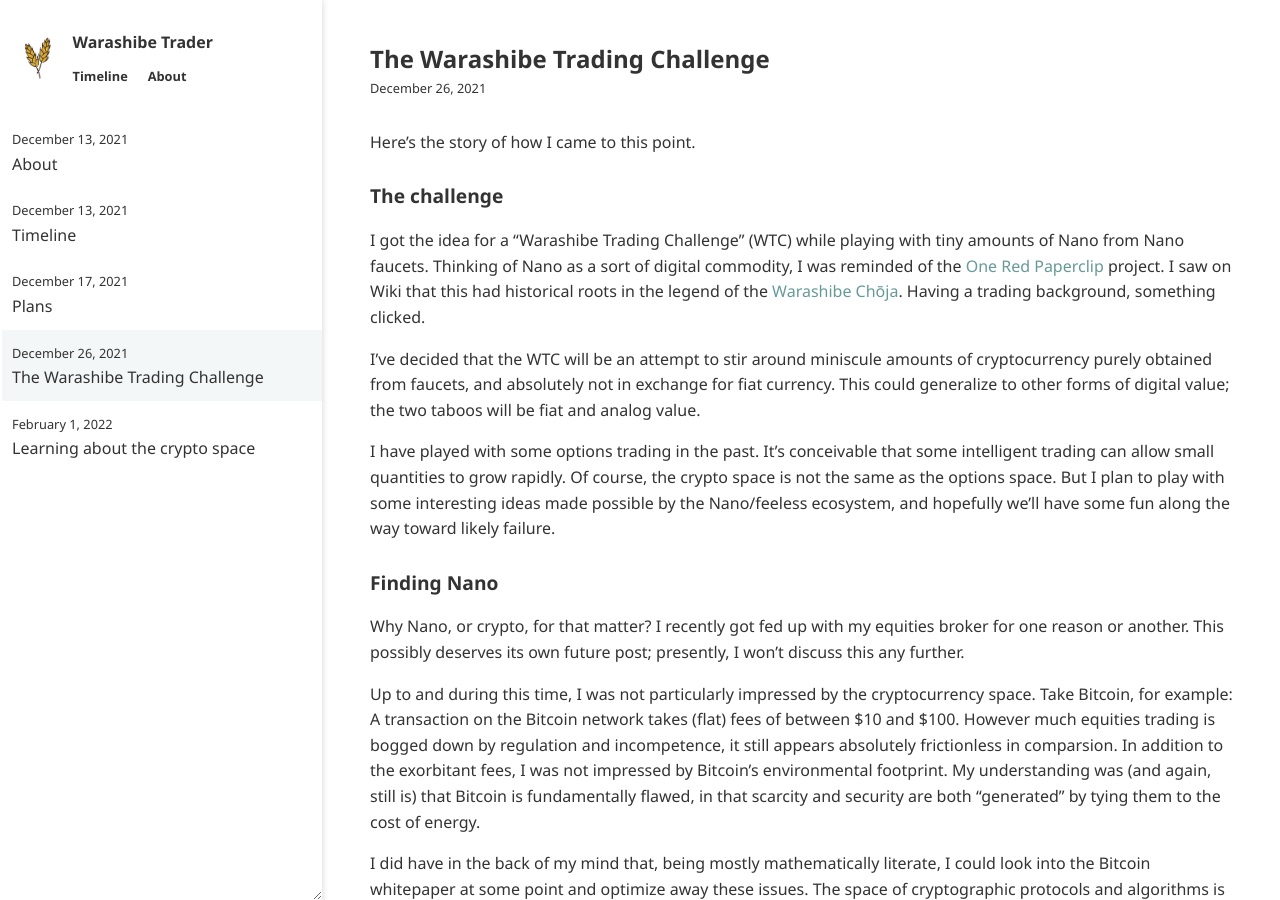
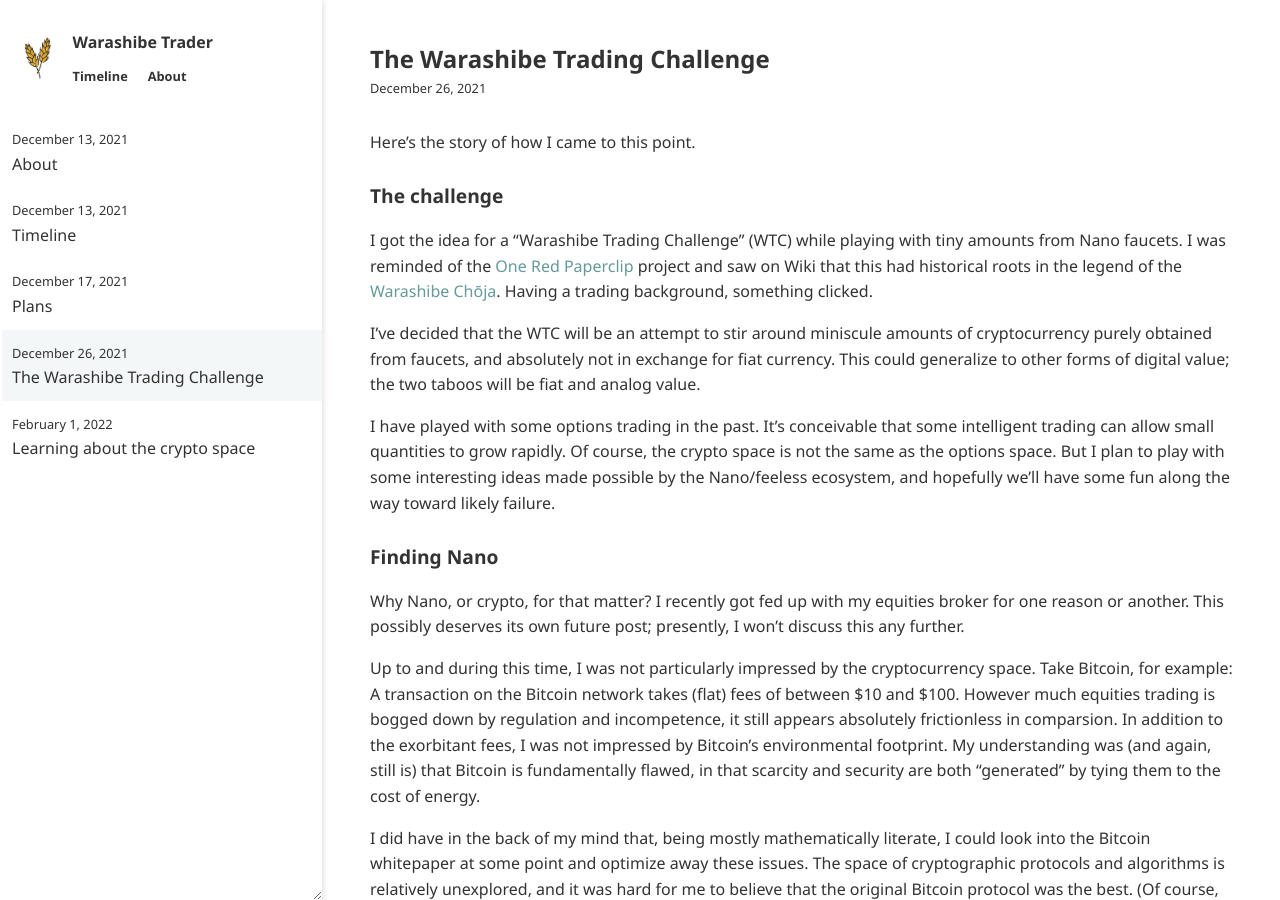
Before and after one commit to warashibetrader/warashibetrader.github.io, a Jekyll site: the page built from _posts/2021-12-26-warashibe-trading-challenge.md, in a window 1280 px wide and 900 px high. Built offline with Jekyll 4.4.1, drawn with Linux system fonts in a browser that asks for light colours.

Commit message:
Update 2021-12-26-warashibe-trading-challenge.md

```diff
--- a/_posts/2021-12-26-warashibe-trading-challenge.md
+++ b/_posts/2021-12-26-warashibe-trading-challenge.md
@@ -6,7 +6,7 @@ Here's the story of how I came to this point.
 
 ### The challenge
 
-I got the idea for a "Warashibe Trading Challenge" (WTC) while playing with tiny amounts of Nano from Nano faucets. Thinking of Nano as a sort of digital commodity, I was reminded of the [One Red Paperclip](https://en.wikipedia.org/wiki/One_red_paperclip) project. I saw on Wiki that this had historical roots in the legend of the [Warashibe Chōja](https://en.wikipedia.org/wiki/Straw_Millionaire). Having a trading background, something clicked.
+I got the idea for a "Warashibe Trading Challenge" (WTC) while playing with tiny amounts from Nano faucets. I was reminded of the [One Red Paperclip](https://en.wikipedia.org/wiki/One_red_paperclip) project and saw on Wiki that this had historical roots in the legend of the [Warashibe Chōja](https://en.wikipedia.org/wiki/Straw_Millionaire). Having a trading background, something clicked.
 
 I've decided that the WTC will be an attempt to stir around miniscule amounts of cryptocurrency purely obtained from faucets, and absolutely not in exchange for fiat currency. This could generalize to other forms of digital value; the two taboos will be fiat and analog value.
 
```
